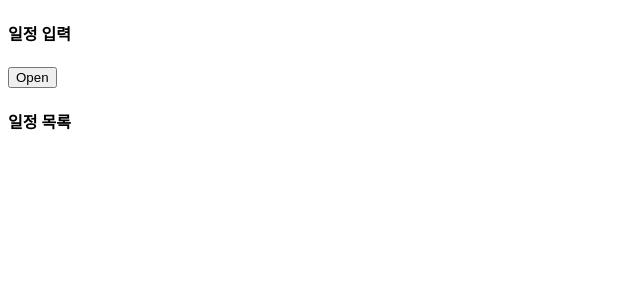
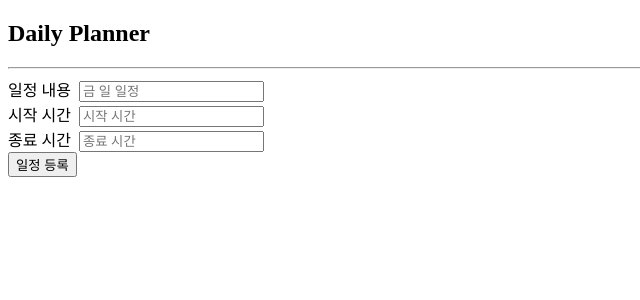
Before and after one commit to Rayched/mapleToDo, a React (Create React App) app: page / in a window 1280 px wide. Shown: the top 300 px of the page, without its empty margins (0-640 px from the left). Built offline with nearby package versions, Linux system fonts and the light colour scheme.

Commit message:
React Hook Form install and code update start

```diff
--- a/src/App.tsx
+++ b/src/App.tsx
@@ -5,25 +5,75 @@
  * '일정 추가' 버튼을 클릭하면
  * 일정 입력 form 하단에 지금까지 추가했던 일정들이 나온다.
  */
-
-import React, { useState } from "react";
 import { useForm } from "react-hook-form";
 import styled from "styled-components";
 
-const ToDoInputForm = styled.form<{isOpen: boolean}>`
-  input {
+const ToDoForm = styled.form`
+  margin: 5px 0px;
+  span {
     display: block;
-  }
-  display: ${(props) => props.isOpen ? "block" : "none"};
-  margin: 5px 0px;
+  };
 `;
 
-interface I_ToDos {
-  ToDo?: string;
-  startT?: string;
-  endT?: string;
+function App(){
+  const {
+    register,
+    handleSubmit,
+    formState
+  } = useForm();
+
+  const onValid = (data: any) => {
+    console.log(data);
+  };
+
+  console.log(formState.errors);
+
+  return (
+    <div>
+      <h2>Daily Planner</h2>
+      <hr/>
+      <ToDoForm onSubmit={handleSubmit(onValid)}>
+        <span>
+          일정 내용 &nbsp;
+          <input
+            type="text"
+            placeholder="금 일 일정"
+            {...register("ToDo", {
+              required: "일정을 입력하지 않았습니다."
+            })}
+          />
+        </span>
+        <span>
+          시작 시간 &nbsp;
+          <input
+            type="text"
+            placeholder="시작 시간"
+            {...register("startT", {
+              required: "시작 시간을 입력하지 않았습니다.",
+              minLength: 4,
+              maxLength: 4
+            })}
+          />
+        </span>
+        <span>
+          종료 시간 &nbsp;
+          <input
+            type="text"
+            placeholder="종료 시간"
+            {...register("endT", {
+              required: "종료 시간을 입력하지 않았습니다.",
+              minLength: 4,
+              maxLength: 4
+            })}
+          />
+        </span>
+        <button>일정 등록</button>
+      </ToDoForm>
+    </div>
+  );
 }
 
+/*
 function App(){
   const [ToDos, setToDos] = useState<I_ToDos[]>([]);
   const [startTime, setStart] = useState("");
@@ -107,5 +157,5 @@ function App(){
     </div>
   );
 };
-
+*/
 export default App;
```
Also changed, not shown: src/ToDoSample.tsx (added, +74 -0 lines).
